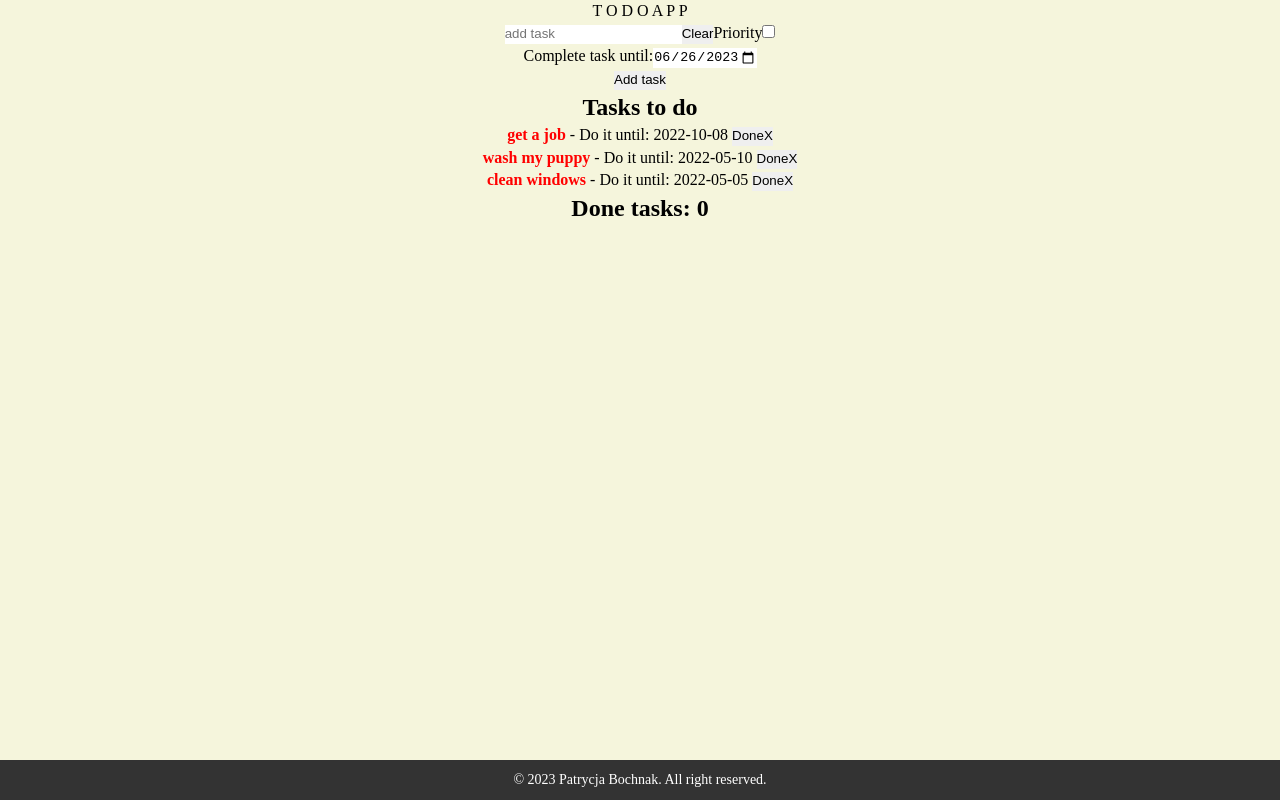
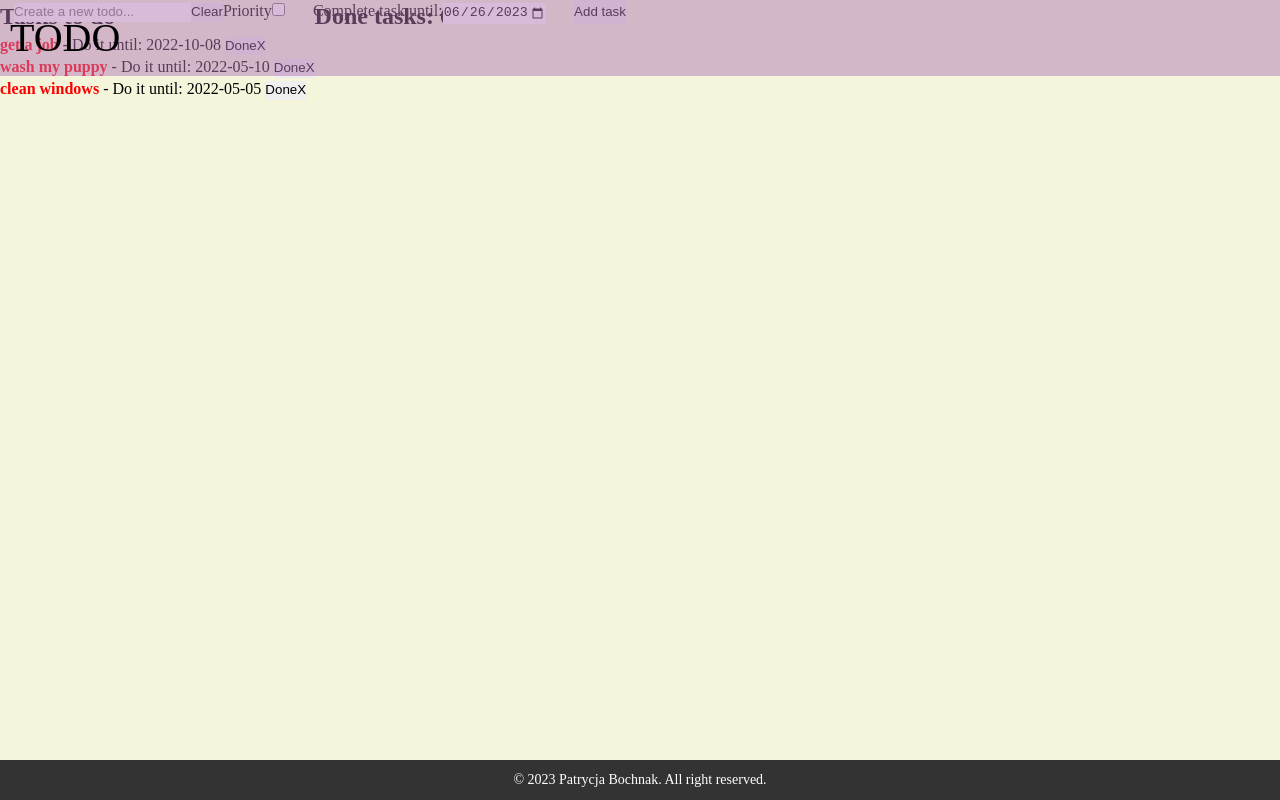
Before and after one commit to PatrycjaBochnak/TODO-app, a React (Create React App) app: page / in a window 1280 px wide. Built offline with nearby package versions, Linux system fonts and the light colour scheme.

Commit message:
structure

```diff
--- a/src/components/AddTask.js
+++ b/src/components/AddTask.js
@@ -80,7 +80,7 @@ class AddTask extends Component {
         <div className="todo-input">
           <input
             type="text"
-            placeholder="add task"
+            placeholder="Create a new todo..."
             value={this.state.text}
             onChange={this.handleText}
           />
--- a/src/layouts/App.js
+++ b/src/components/App.js
@@ -1,7 +1,8 @@
 import React, { Component } from "react";
-import AddTask from "../components/AddTask";
-import TaskList from "../components/TaskList";
-import Footer from "./Footer";
+import AddTask from "./AddTask";
+import TaskList from "./TaskList";
+import Footer from "../layouts/Footer";
+import Header from "../layouts/Header";
 class App extends Component {
   counter = 3;
   state = {
@@ -81,15 +82,17 @@ class App extends Component {
   render() {
     return (
       <div className="App">
-        <div className="App-name">T O D O A P P</div>
+        <Header />
+        <div className="main-app-content">
         <AddTask addTask={this.addTask} />
         <TaskList
           tasks={this.state.tasks}
           delete={this.deleteTask}
           change={this.changeTaskStatus}
         />
+        </div>
         <Footer />
-      </div>
+        </div>
     );
   }
 }
--- a/src/index.js
+++ b/src/index.js
@@ -1,7 +1,7 @@
 import React from "react";
 import ReactDOM from "react-dom/client";
 import "./styles/App.css";
-import App from "./layouts/App";
+import App from "./components/App";
 
 const root = ReactDOM.createRoot(document.getElementById("root"));
 root.render(
@@ -9,7 +9,3 @@ root.render(
     <App />
   </React.StrictMode>
 );
-
-// If you want to start measuring performance in your app, pass a function
-// to log results (for example: reportWebVitals(console.log))
-// or send to an analytics endpoint. Learn more: https://bit.ly/CRA-vitals
--- /dev/null
+++ b/src/layouts/Header.js
@@ -0,0 +1,10 @@
+import React from "react";
+import "../styles/Header.css";
+
+const Header = () => (
+  <div className="header">
+    <div className="logo-text">TODO</div>
+  </div>
+);
+
+export default Header;
--- a/src/styles/AddTask.css
+++ b/src/styles/AddTask.css
@@ -1,6 +1,10 @@
 .form-todo {
+    position:absolute;
     display: flex;
-    justify-content: center;
-    flex-flow: column;
-    align-items: center;
+    width: 50%;
+    justify-content: space-around;
 }
+.todo-addtask {
+    position: relative;
+    display: flex;
+}
--- a/src/styles/App.css
+++ b/src/styles/App.css
@@ -9,11 +9,16 @@
 }
 
 body {
+  position: relative;
+  display: flex;
   height: 100%;
   width: 100%;
   min-height: 100vh;
-  display: flex;
   flex-direction: column;
   background-color: beige;
-  text-align: center;
 }
+.main-app-content {
+position: relative;
+display: flex;
+flex-flow: row;
+}
--- /dev/null
+++ b/src/styles/Header.css
@@ -0,0 +1,12 @@
+.header {
+  position: fixed;
+  width: 100%;
+  display: flex;
+  background-color: rgba(178, 120, 180, 0.5);
+  justify-content: space-between;
+  padding: 10px;
+  z-index: 1000;
+}
+.logo-text {
+  font-size: 40px;
+}
```
